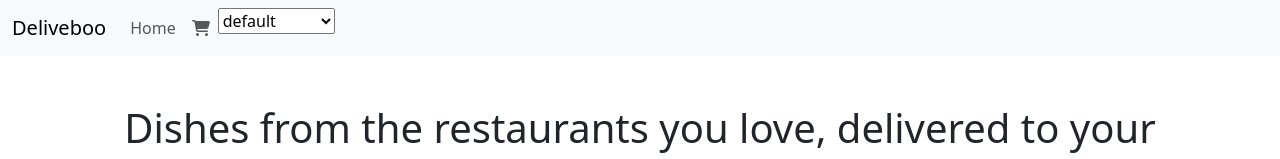
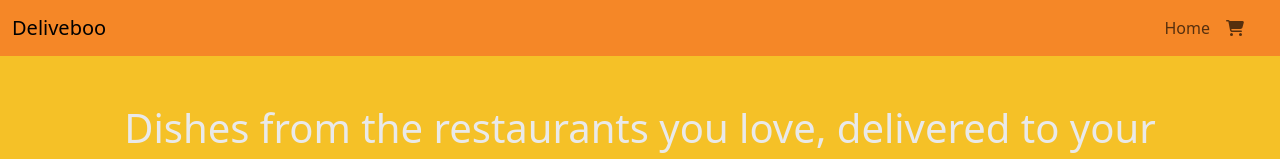
Before and after one commit to TartagliaFilippo/my-project-deliveboo-front, a Vue app: page / in a window 1280 px wide. Shown: the top 159 px of the page. Built offline with nearby package versions, Linux system fonts and the light colour scheme; no server answers.

Commit message:
edit style and logic

```diff
--- a/src/components/ui/NavBar.vue
+++ b/src/components/ui/NavBar.vue
@@ -9,15 +9,66 @@ export default {
     };
   },
 
+  mounted() {
+    this.applyDefaultTheme();
+  },
+
   methods: {
     calculateCartLength() {
       let cartLength = store.cart.length;
       return cartLength;
     },
 
+    applyDefaultTheme() {
+      this.changeTheme();
+    },
+
+    changeToDefaultTheme() {
+      this.selectedTheme = "default";
+      this.changeTheme();
+    },
+
+    changeToOtherTheme() {
+      this.selectedTheme = "other-theme";
+      this.changeTheme();
+    },
+
     changeTheme() {
       if (this.selectedTheme === "default") {
         document.documentElement.style.setProperty("--bg-primary", "#f5c127");
+        document.documentElement.style.setProperty(
+          "--bg-primary-100",
+          "#f5a827"
+        );
+        document.documentElement.style.setProperty(
+          "--bg-primary-300",
+          "#f58727"
+        );
+        document.documentElement.style.setProperty(
+          "--bg-primary-500",
+          "#f56327"
+        );
+        document.documentElement.style.setProperty(
+          "--bg-primary-700",
+          "#f41212"
+        );
+        document.documentElement.style.setProperty(
+          "--bg-primary-900",
+          "#f520a0"
+        );
+        document.documentElement.style.setProperty(
+          "--bg-primary-shine",
+          "#f5d816"
+        );
+        document.documentElement.style.setProperty("--bg-black", "#101010");
+        document.documentElement.style.setProperty(
+          "--bg-light-grey",
+          "#969696"
+        );
+        document.documentElement.style.setProperty("--bg-grey", "#555555");
+        document.documentElement.style.setProperty("--bg-white", "#e9e9e9");
+      } else if (this.selectedTheme === "other-theme") {
+        document.documentElement.style.setProperty("--bg-primary", "#ffff");
         document.documentElement.style.setProperty(
           "--bg-primary-100",
           "#f5a827"
@@ -58,7 +109,9 @@ export default {
 <template>
   <nav class="navbar navbar-expand-lg bg-body-tertiary">
     <div class="container-fluid">
-      <a class="navbar-brand" href="#">Deliveboo</a>
+      <router-link class="navbar-brand" :to="{ name: 'homepage' }"
+        >Deliveboo</router-link
+      >
       <button
         class="navbar-toggler"
         type="button"
@@ -70,7 +123,7 @@ export default {
       >
         <span class="navbar-toggler-icon"></span>
       </button>
-      <div class="collapse navbar-collapse" id="navbarNav">
+      <div class="collapse navbar-collapse justify-content-end" id="navbarNav">
         <ul class="navbar-nav">
           <li class="nav-item">
             <router-link
@@ -91,16 +144,20 @@ export default {
               {{ calculateCartLength() }}
             </span>
           </li>
-          <li class="nav-item">
-            <select
-              v-model="selectedTheme"
-              @change="changeTheme"
-              name="change-theme"
-              id="change-theme"
+          <li class="nav-item dropdown">
+            <a
+              class="nav-link dropdown-toggle"
+              href="#"
+              role="button"
+              data-bs-toggle="dropdown"
+              aria-expanded="false"
             >
-              <option selected value="default">default</option>
-              <option value="other-theme">other-theme</option>
-            </select>
+              <font-awesome-icon :icon="['fas', 'gear']" />
+            </a>
+            <ul class="dropdown-menu">
+              <li @click="changeToDefaultTheme">Default Theme</li>
+              <li @click="changeToOtherTheme">Other Theme</li>
+            </ul>
           </li>
         </ul>
       </div>
@@ -109,7 +166,21 @@ export default {
 </template>
 
 <style lang="scss" scoped>
-.nav-item.cart {
+@use "../../assets/scss/variables.scss" as *;
+
+.navbar.bg-body-tertiary {
+  background-color: var(--bg-primary-300) !important;
+}
+
+.dropdown-toggle::after {
+  display: none;
+}
+.dropdown-menu {
+  left: -120px;
+  background-color: var(--bg-primary-300);
+}
+
+.cart {
   position: relative;
   .cart-length {
     position: absolute;
@@ -117,7 +188,7 @@ export default {
     left: 80%;
     font-size: 10px;
     font-weight: bold;
-    color: rgb(70, 137, 70);
+    color: var(--bg-black);
     display: flex;
     align-items: center;
     justify-content: center;
```
